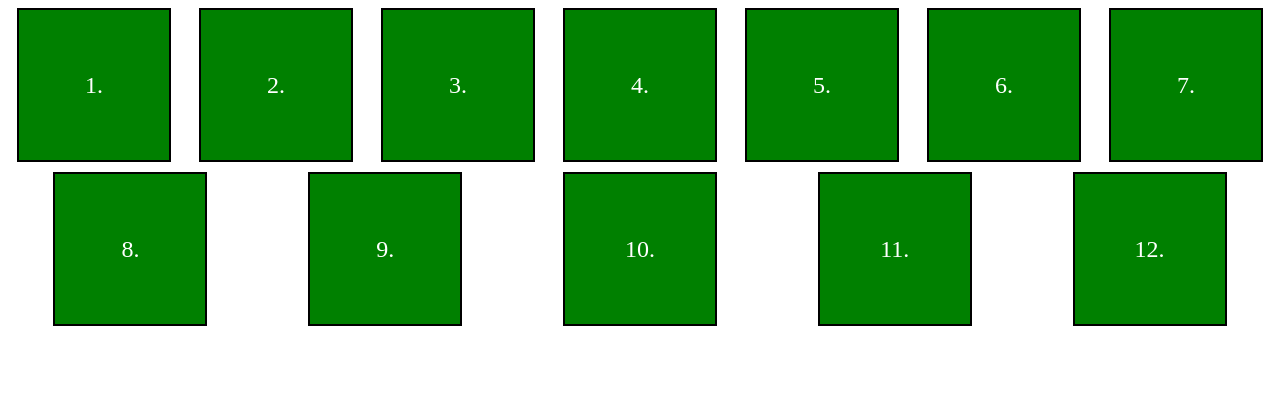
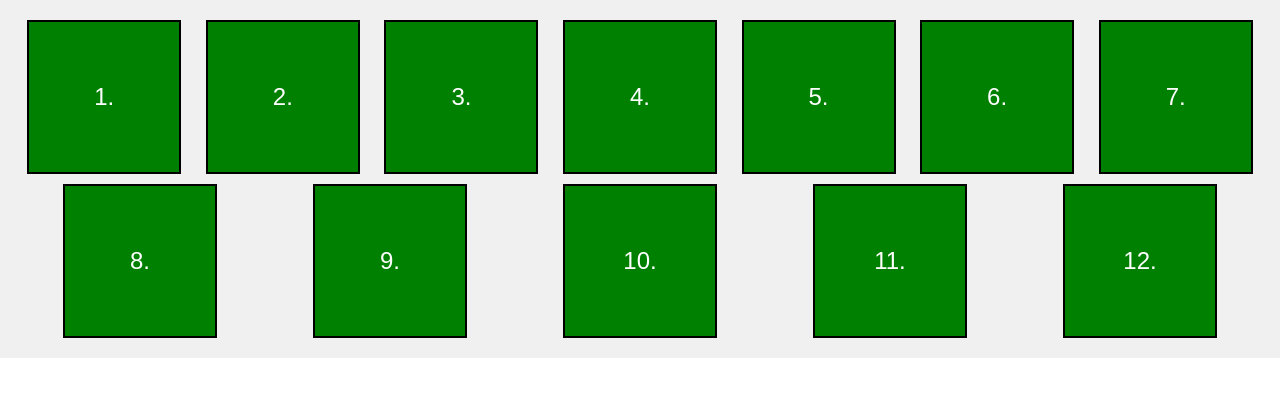
Before and after one commit to AlexanderUlGurDai/AlexanderUlGurDai.github.io, a plain HTML site: page index.html in a window 1280 px wide. Drawn offline with Linux system fonts and the light colour scheme.

Commit message:
Update index.html

```diff
--- a/index.html
+++ b/index.html
@@ -4,12 +4,21 @@
     <meta name="viewport" content="width=device-width, initial-scale=1.0">
     <title>12 Container mit Flexbox</title>
     <style>
+        /* Reset margin/padding für den Body */
+        body {
+            margin: 0;
+            padding: 0;
+            font-family: Arial, sans-serif;
+        }
+
         /* Flexbox Container */
         .container-wrapper {
             display: flex;
             flex-wrap: wrap;
             justify-content: space-around;
             gap: 10px;
+            padding: 20px;
+            background-color: #f0f0f0;
         }
 
         /* Flexbox Item */
```
